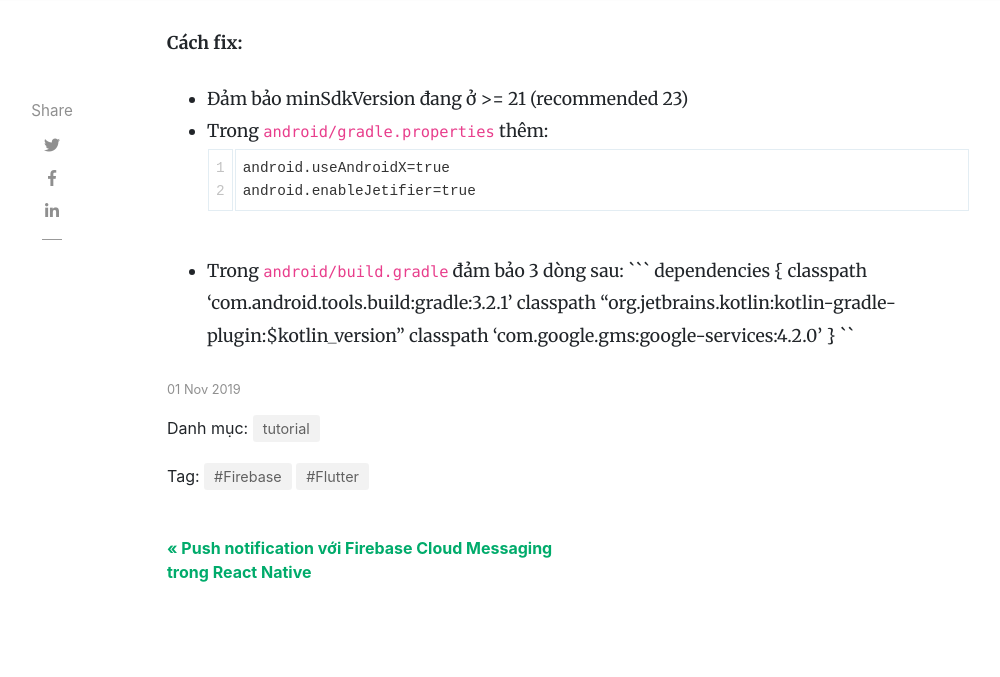
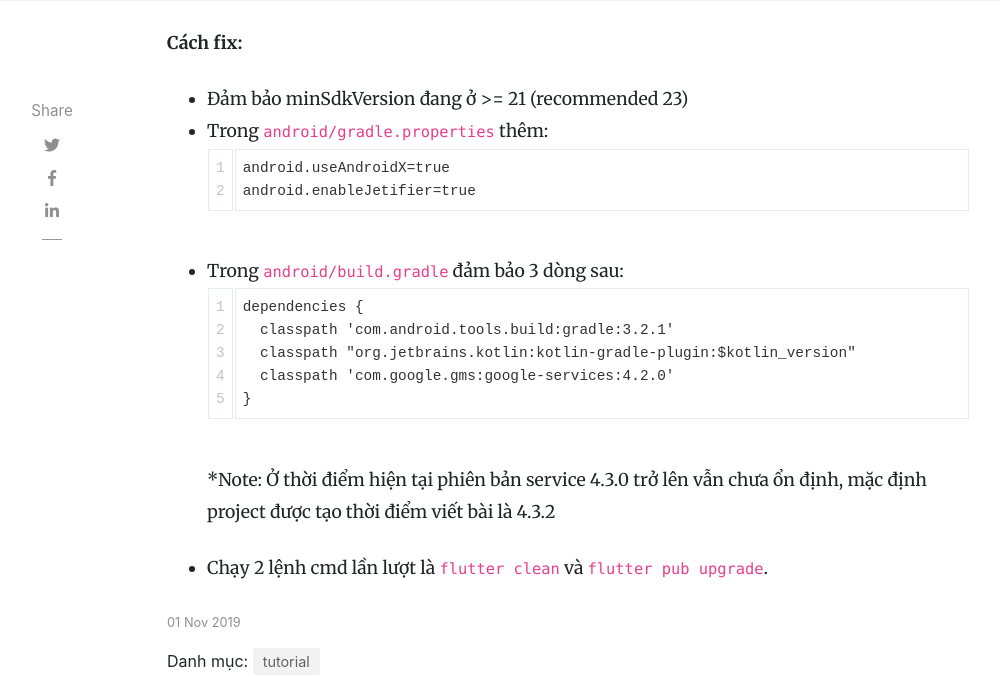
Before and after one commit to tuitucode/tuitucode.github.io, a Jekyll site: the page built from _posts/2019-11-01-flutter-problem-guide.md, in a window 1280 px wide and 900 px high, scrolled down 1433 px, cut to the strip 0-677 px from the top of the window. Shown: the whole strip, without its empty margins (118-1118 px from the left). Built offline with Jekyll 4.4.1, drawn with Linux system fonts in a browser that asks for light colours; nearby versions of some CDN libraries; comment, search, counter and statistics services are not loaded.

Commit message:
Create 2019-11-01-flutter-problem-guide.md

````diff
--- a/_posts/2019-11-01-flutter-problem-guide.md
+++ b/_posts/2019-11-01-flutter-problem-guide.md
@@ -57,4 +57,7 @@ dependencies {
     classpath "org.jetbrains.kotlin:kotlin-gradle-plugin:$kotlin_version"
     classpath 'com.google.gms:google-services:4.2.0'
 }
-``
+```
+*Note: Ở thời điểm hiện tại phiên bản service 4.3.0 trở lên vẫn chưa ổn định, mặc định project được tạo thời điểm viết bài là 4.3.2
+
+- Chạy 2 lệnh cmd lần lượt là `flutter clean` và `flutter pub upgrade`.
````
